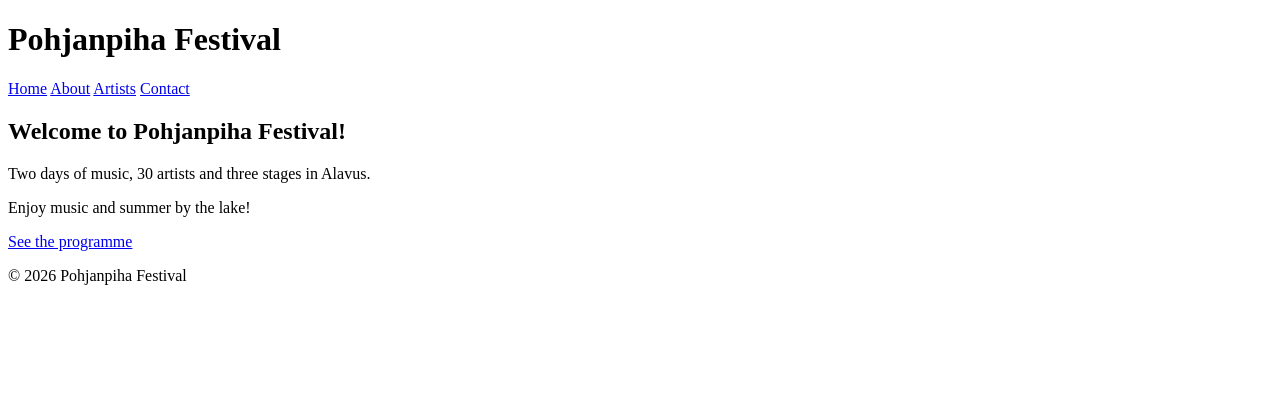
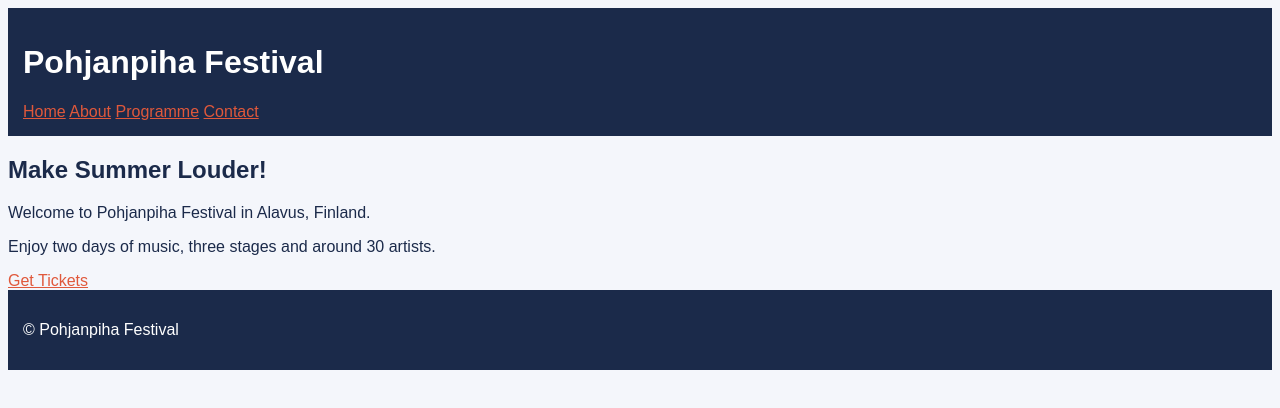
Before and after one commit to LINDA7278/softautumn2026, a plain HTML site: page index.html in a window 1280 px wide. Drawn offline with Linux system fonts and the light colour scheme.

Commit message:
change data

```diff
--- a/index.html
+++ b/index.html
@@ -2,31 +2,39 @@
 <!DOCTYPE html>
 <html lang="en">
 <head>
-    <meta charset="UTF-8">
     <title>Pohjanpiha Festival</title>
+    <style>
+        body {
+            background: #f4f6fb;
+            color: #1b2a4a;
+            font-family: Arial;
+        }
+        header, footer {
+            background: #1b2a4a;
+            color: white;
+            padding: 15px;
+        }
+        a { color: #e0583b; }
+    </style>
 </head>
 <body>
-
     <header>
         <h1>Pohjanpiha Festival</h1>
         <nav>
             <a href="index.html">Home</a>
             <a href="about.html">About</a>
-        <a href="listing.html">Artists</a>
+            <a href="listing.html">Programme</a>
             <a href="contact.html">Contact</a>
         </nav>
     </header>
 
-<main>
-    <h2>Welcome to Pohjanpiha Festival!</h2>
-    <p>Two days of music, 30 artists and three stages in Alavus.</p>
-    <p>Enjoy music and summer by the lake!</p>
-    <p><a href="listing.html">See the programme</a></p>
-</main>
+    <h2>Make Summer Louder!</h2>
+    <p>Welcome to Pohjanpiha Festival in Alavus, Finland.</p>
+    <p>Enjoy two days of music, three stages and around 30 artists.</p>
+    <a href="https://example.com/tickets">Get Tickets</a>
 
     <footer>
-    <p>&copy; 2026 Pohjanpiha Festival</p>
+        <p>© Pohjanpiha Festival</p>
     </footer>
-
 </body>
 </html>
```
Lines whose indentation alone changed are shown as unchanged.
